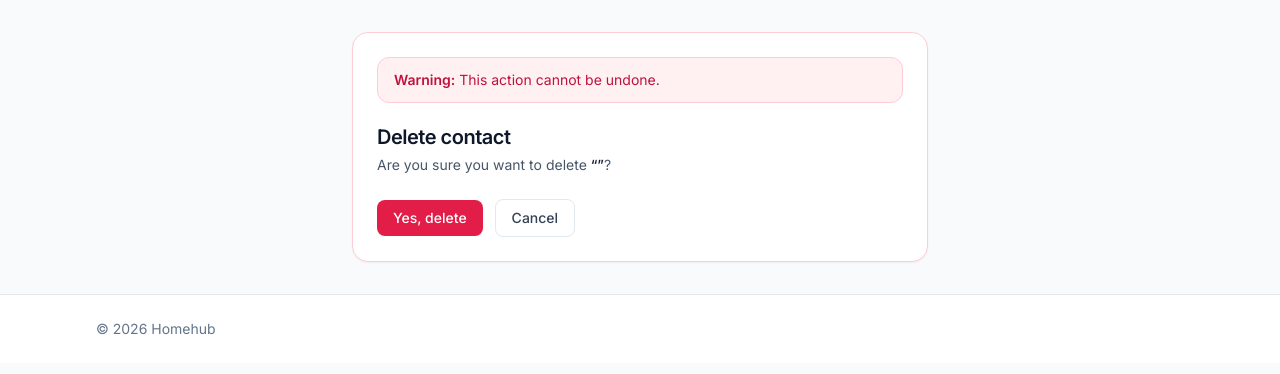
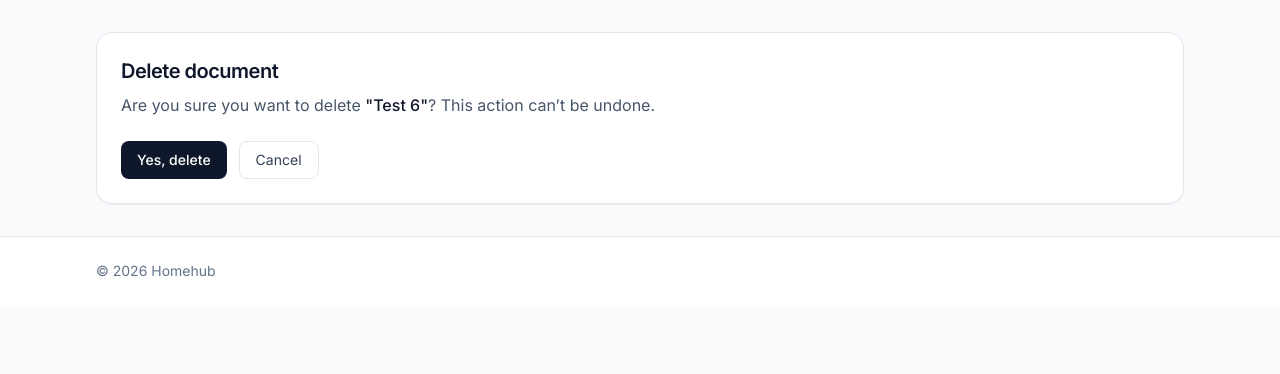
Before and after one commit to carlssonanton87/homehub, a Django app: page /documents/7/delete/ in a window 1280 px wide. Shown: the part 65-439 px from the top of the page. Run offline with Django 5.2, Linux system fonts and the light colour scheme; a user stored in the database is signed in; data comes from the database, SQL or seed files in the repository; some libraries are stand-ins or nearby versions.

Commit message:
Fix document delete flow with confirmation page

```diff
--- a/documents/templates/documents/document_confirm_delete.html
+++ b/documents/templates/documents/document_confirm_delete.html
@@ -1,30 +1,20 @@
 {% extends "base.html" %}
-{% block title %}Delete contact | Homehub{% endblock %}
+{% block title %}Delete document | Homehub{% endblock %}
 
 {% block content %}
-  <div class="mx-auto max-w-xl">
-    <div class="rounded-2xl border border-rose-200 bg-white p-6 shadow-sm">
-      <div class="rounded-xl border border-rose-200 bg-rose-50 px-4 py-3 text-sm text-rose-700">
-        <strong>Warning:</strong> This action cannot be undone.
-      </div>
+  {# I confirm destructive actions so users don’t delete things by mistake. #}
+  <div class="{{ UI.card }}">
+    <h1 class="text-xl font-semibold tracking-tight text-slate-900">Delete document</h1>
 
-      <h1 class="mt-5 text-xl font-semibold tracking-tight">Delete contact</h1>
-      <p class="mt-1 text-sm text-slate-600">
-        Are you sure you want to delete <span class="font-medium text-slate-900">“{{ object.name }}”</span>?
-      </p>
+    <p class="mt-2 text-slate-600">
+      Are you sure you want to delete <span class="font-medium text-slate-900">"{{ object.title }}"</span>?
+      This action can’t be undone.
+    </p>
 
-      <form method="post" class="mt-6 flex items-center gap-3">
-        {% csrf_token %}
-        <button type="submit"
-                class="rounded-lg bg-rose-600 px-4 py-2 text-sm font-medium text-white hover:bg-rose-500 focus:outline-none focus:ring-2 focus:ring-rose-300">
-          Yes, delete
-        </button>
-
-        <a href="{% url 'contacts:detail' object.pk %}"
-           class="rounded-lg border border-slate-200 bg-white px-4 py-2 text-sm font-medium text-slate-700 hover:bg-slate-50">
-          Cancel
-        </a>
-      </form>
-    </div>
+    <form method="post" class="mt-6 flex gap-3">
+      {% csrf_token %}
+      <button type="submit" class="{{ UI.btn_primary }}">Yes, delete</button>
+      <a href="{% url 'documents:list' %}" class="{{ UI.btn_secondary }}">Cancel</a>
+    </form>
   </div>
 {% endblock %}
--- a/documents/urls.py
+++ b/documents/urls.py
@@ -1,5 +1,6 @@
 from django.urls import path
 from . import views
+from .views import DocumentDeleteView
 
 app_name = "documents"
 
@@ -8,5 +9,5 @@ urlpatterns = [
     path("create/", views.document_create, name="create"),
     path("<int:pk>/", views.document_detail, name="detail"),
     path("<int:pk>/edit/", views.document_update, name="update"),
-    path("<int:pk>/delete/", views.document_delete, name="delete"),
+    path("<int:pk>/delete/", DocumentDeleteView.as_view(), name="delete"),
 ]
--- a/documents/views.py
+++ b/documents/views.py
@@ -3,7 +3,9 @@ from django.db.models import Q
 from django.contrib.auth.decorators import login_required
 from django.http import Http404
 from django.shortcuts import get_object_or_404, redirect, render
-
+from django.contrib.auth.mixins import LoginRequiredMixin
+from django.urls import reverse_lazy
+from django.views.generic import DeleteView
 from .forms import DocumentForm
 from .models import Document
 
@@ -81,13 +83,12 @@ def document_update(request, pk):
     return render(request, "documents/document_form.html", {"form": form, "mode": "update", "document": document})
 
 
-@login_required
-def document_delete(request, pk):
-    document = get_object_or_404(Document, pk=pk, owner=request.user)
 
-    if request.method == "POST":
-        document.delete()
-        messages.success(request, "Document deleted.")
-        return redirect("documents:list")
+class DocumentDeleteView(LoginRequiredMixin, DeleteView):
+    model = Document
+    template_name = "documents/document_confirm_delete.html"
+    success_url = reverse_lazy("documents:list")
 
-    return render(request, "documents/document_confirm_delete.html", {"document": document})
+    # I make sure users can only delete their own documents.
+    def get_queryset(self):
+        return Document.objects.filter(owner=self.request.user)
```
